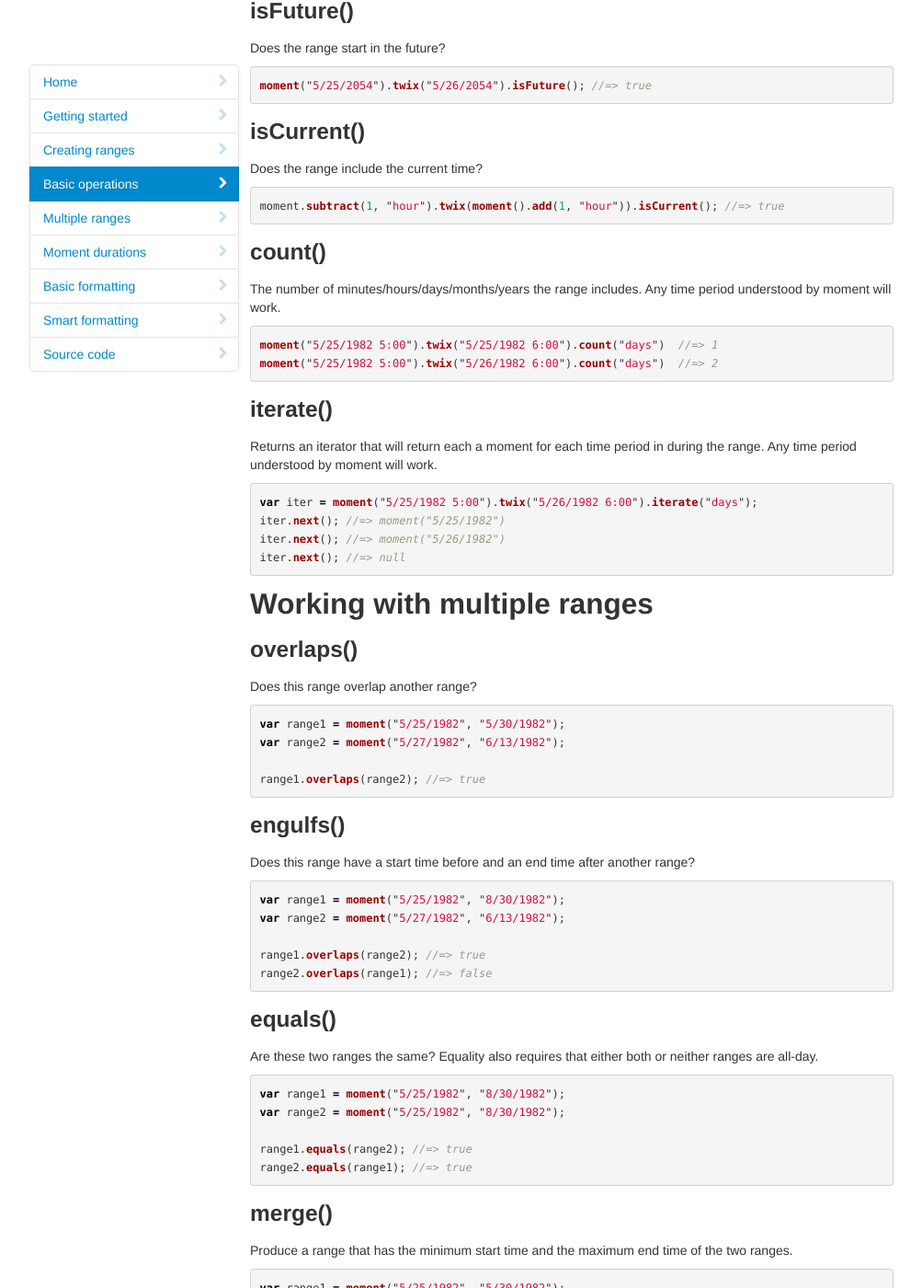
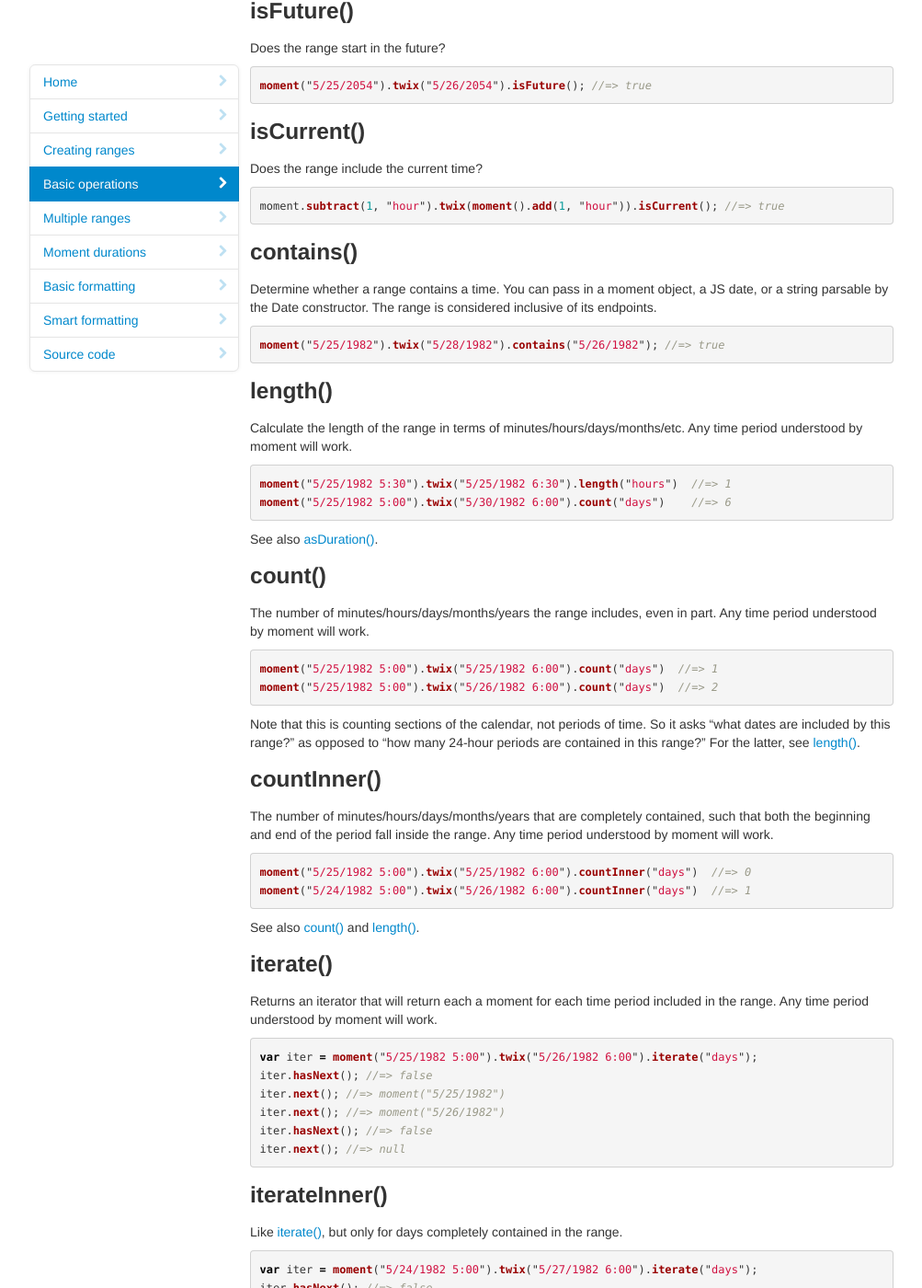
Before and after one commit to icambron/twix.js, a Jekyll site: the page built from index.markdown, in a window 1280 px wide and 1400 px high, scrolled down 1930 px. Shown: the whole window at 92% size, without its empty margins (138-1141 px from the left). Built offline with Jekyll 4.4.1, drawn with Linux system fonts in a browser that asks for light colours; nearby versions of some CDN libraries; Markdown is read by kramdown in place of the engine named in the settings; some of the changed text lies outside the part shown.

Commit message:
adding docs for countInner(), contains(), iterateInner(), and length()

````diff
--- a/index.markdown
+++ b/index.markdown
@@ -118,21 +118,65 @@ Does the range include the current time?
 moment.subtract(1, "hour").twix(moment().add(1, "hour")).isCurrent(); //=> true
 ```
 
-###count()
-The number of minutes/hours/days/months/years the range includes. Any time period understood by moment will work.
+###contains()
+
+Determine whether a range contains a time. You can pass in a moment object, a JS date, or a string parsable by the Date constructor. The range is considered inclusive of its endpoints.
+
+```js
+moment("5/25/1982").twix("5/28/1982").contains("5/26/1982"); //=> true
+```
+
+###<a id="length"></a>length()
+Calculate the length of the range in terms of minutes/hours/days/months/etc. Any time period understood by moment will work.
+
+```js
+moment("5/25/1982 5:30").twix("5/25/1982 6:30").length("hours")  //=> 1
+moment("5/25/1982 5:00").twix("5/30/1982 6:00").count("days")    //=> 6
+```
+
+See also [asDuration()](#asDuration).
+
+###<a id="count"></a>count()
+The number of minutes/hours/days/months/years the range includes, even in part. Any time period understood by moment will work.
 
 ```js
 moment("5/25/1982 5:00").twix("5/25/1982 6:00").count("days")  //=> 1
 moment("5/25/1982 5:00").twix("5/26/1982 6:00").count("days")  //=> 2
 ```
 
-###iterate()
-Returns an iterator that will return each a moment for each time period in during the range. Any time period understood by moment will work.
+Note that this is counting sections of the calendar, not periods of time. So it asks "what dates are included by this range?" as opposed to "how many 24-hour periods are contained in this range?" For the latter, see [length()](#length).
+
+###<a id="countInner"></a>countInner()
+The number of minutes/hours/days/months/years that are completely contained, such that both the beginning and end of the period fall inside the range. Any time period understood by moment will work.
+
+```js
+moment("5/25/1982 5:00").twix("5/25/1982 6:00").countInner("days")  //=> 0
+moment("5/24/1982 5:00").twix("5/26/1982 6:00").countInner("days")  //=> 1
+```
+
+See also [count()](#count) and [length()](#length).
+
+###<a id="iterate"></a>iterate()
+Returns an iterator that will return each a moment for each time period included in the range. Any time period understood by moment will work.
 
 ```js
 var iter = moment("5/25/1982 5:00").twix("5/26/1982 6:00").iterate("days");
+iter.hasNext(); //=> false
 iter.next(); //=> moment("5/25/1982")
 iter.next(); //=> moment("5/26/1982")
+iter.hasNext(); //=> false
+iter.next(); //=> null
+```
+
+###iterateInner()
+Like [iterate()](#iterate), but only for days completely contained in the range.
+
+```js
+var iter = moment("5/24/1982 5:00").twix("5/27/1982 6:00").iterate("days");
+iter.hasNext(); //=> false
+iter.next(); //=> moment("5/25/1982")
+iter.next(); //=> moment("5/26/1982")
+iter.hasNext(); //=> false
 iter.next(); //=> null
 ```
 
@@ -199,13 +243,15 @@ var d = moment.duration(2, "days");
 d.beforeMoment("5/25/1982"); //=> 5/23/1982 - 5/25/1982
 ```
 
-###Creating a duration from a range
+###<a id="asDuration"></a>Creating a duration from a range
 You can also create durations from ranges:
 
 ```js
 var range = moment("5/25/1982").twix("5/28/1982");
 range.asDuration("days"); //=> duration object with {days: 3}
 ```
+
+See also [length()](#length).
 
 ##<a id="basicFormatting"></a>Basic formatting
 
````
Also changed, not shown: 1 other file.
